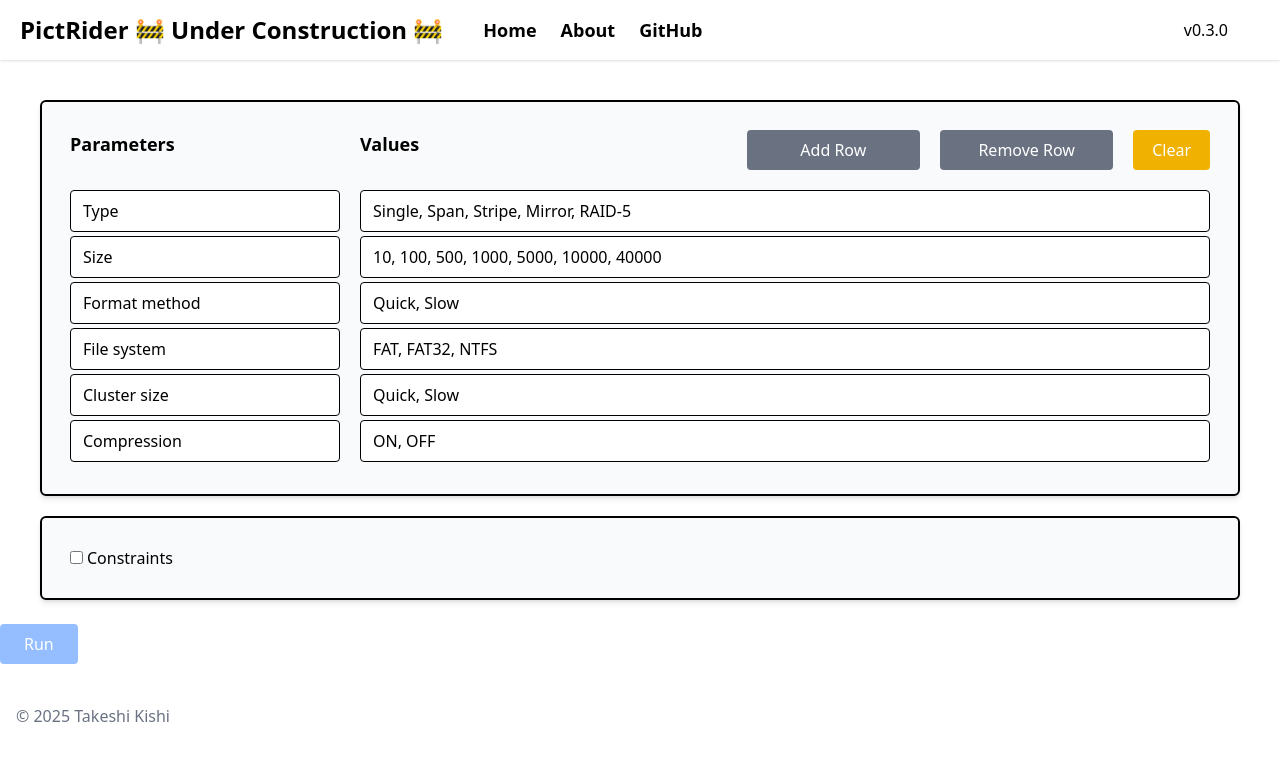
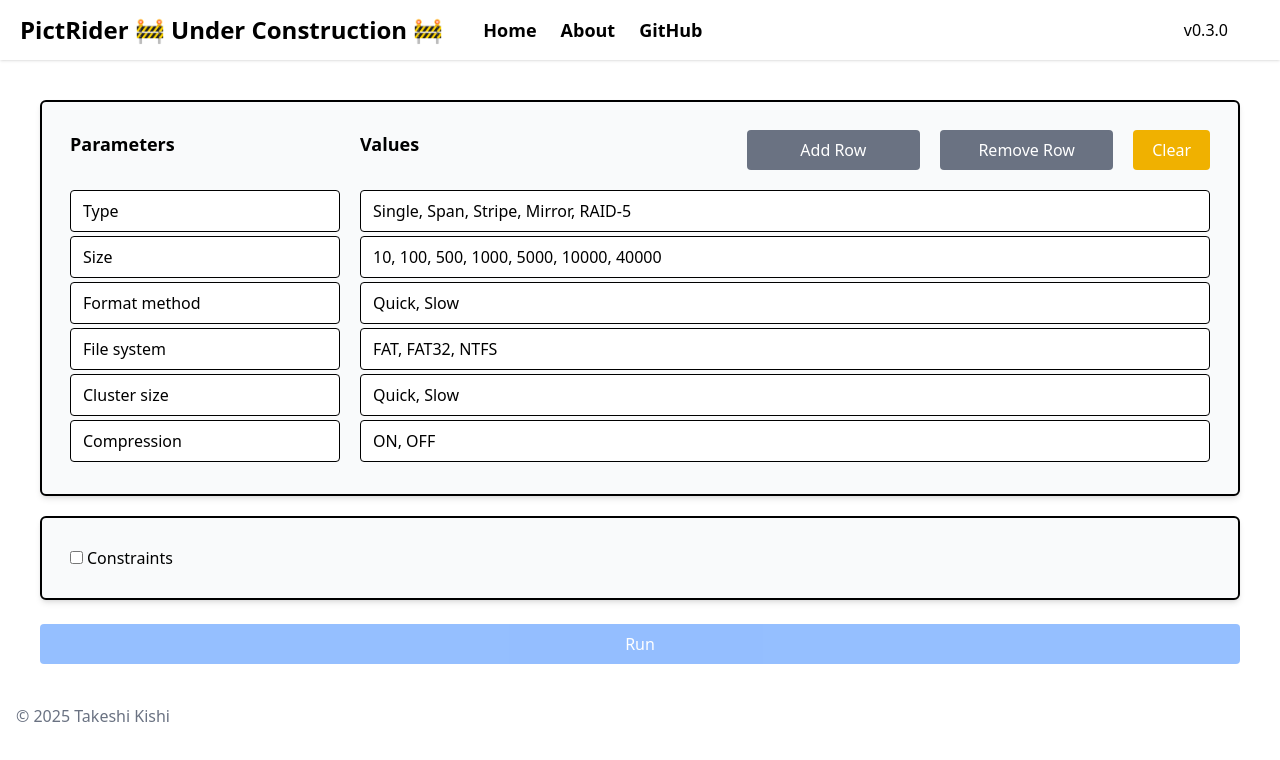
Before and after one commit to takeyaqa/PictRider, a React (Vite) app: page / in a window 1280 px wide. Shown: the top 760 px of the page. Built offline with nearby package versions, Linux system fonts and the light colour scheme; no server answers.

Commit message:
feat: update ErrorMessageArea and RunButtonArea components for improved layout and styling

```diff
--- a/src/components/ErrorMessageArea.tsx
+++ b/src/components/ErrorMessageArea.tsx
@@ -7,16 +7,9 @@ function ErrorMessageArea({ message }: ErrorMessageAreaProps) {
     return null
   }
   return (
-    <div className="mt-6">
-      <div className="w-full">
-        <div
-          className="rounded border border-red-400 bg-red-100 px-4 py-3 text-red-700"
-          role="alert"
-        >
-          {message}
-        </div>
-      </div>
-    </div>
+    <section className="shadow-md-6 mx-10 mb-10 rounded-md border-2 border-red-400 bg-red-100 p-7 text-red-700">
+      <div role="alert">{message}</div>
+    </section>
   )
 }
 
--- a/src/components/RunButtonArea.tsx
+++ b/src/components/RunButtonArea.tsx
@@ -13,17 +13,17 @@ function RunButtonArea({
 }: RunButtonAreaProps) {
   const containsInvalidValues = parameters.some((p) => !p.isValid)
   return (
-    <div className="mt-6 flex">
-      <div className="w-1/4">
+    <section className="mt-6">
+      <div className="mx-10 mb-5">
         <input
           type="submit"
           value="Run"
-          className="rounded bg-blue-500 px-6 py-2 text-white hover:bg-blue-600 disabled:cursor-not-allowed disabled:opacity-50"
+          className="w-full cursor-pointer rounded bg-blue-500 px-6 py-2 text-white hover:bg-blue-600 disabled:cursor-not-allowed disabled:opacity-50"
           disabled={containsInvalidValues || !pictRunnerLoaded}
           onClick={onClickRun}
         />
       </div>
-    </div>
+    </section>
   )
 }
 
```
